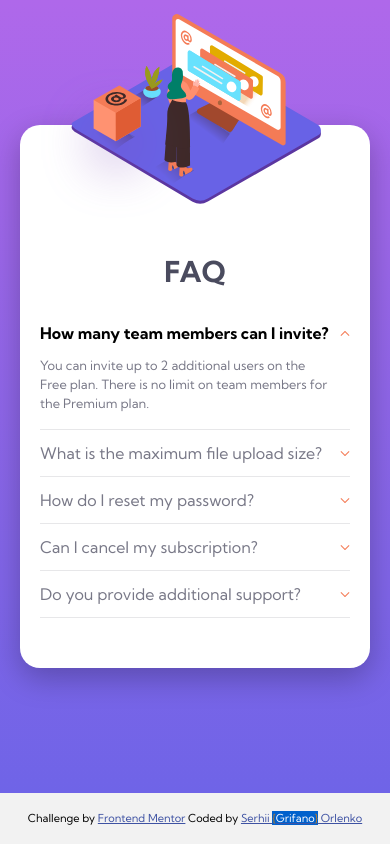
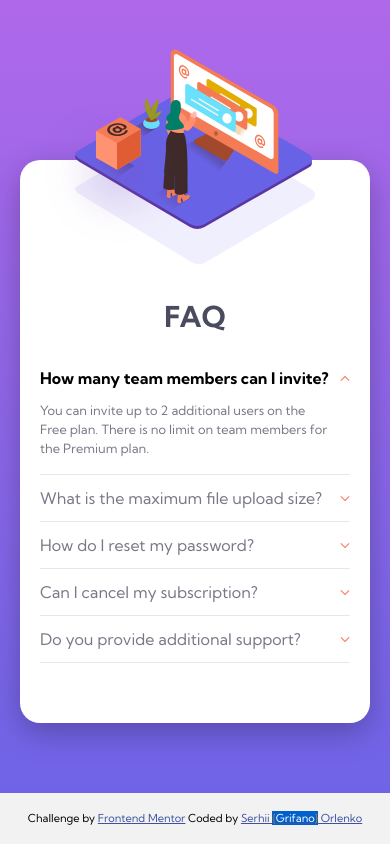
Before and after one commit to Grifano/FM__FAQ, a plain HTML site: page index.html in a window 390 px wide. Drawn offline with Linux system fonts and the light colour scheme.

Commit message:
RWD: Fixing Alignments; Images: Fixing Positioning;

```diff
--- a/css/style.css
+++ b/css/style.css
@@ -27,8 +27,7 @@ ul {
 }
 /*** Main Styles ***/
 .faq {
-	padding: 60px 0;
-	margin: 0 20px;
+	margin: 0 100px;
 	background-color: #ffffff;
 	position: relative;
 	border-radius: 20px;
@@ -36,31 +35,40 @@ ul {
 }
 .faq__row {
 	display: flex;
-	align-items: center;
+	/* align-items: center; */
 }
 .faq__column {
 	flex: 1 0 50%;
 }
 .images {
 	overflow: hidden;
+	padding-top: 180px;
+	background-size: 180%;
+	background-image: url("../images/bg-pattern-desktop.svg");
+	background-repeat: no-repeat;
+	background-position: 120% 70%;
 }
 .images--image-big {
+	display: inline-block;
+	width: 100%;
+	height: 100%;
 	position: relative;
 	left: -78px;
+	bottom: 78px;
 }
 .images--image-big img {
 	display: block;
-	width: 100%;
-	height: 100%;
+	max-width: 100%;
 	object-fit: cover;
 }
 
 .images--image-small {
 	position: absolute;
-	top: 192px;
-	left: -122px;
-	width: 170px;
-	height: 170px;
+	top: 222px;
+	left: -140px;
+}
+.faq__content {
+	padding: 60px 40px 0;
 }
 .faq__title {
 	color: hsl(237, 12%, 33%);
@@ -71,7 +79,6 @@ ul {
 }
 .accordion {
 	max-width: 350px;
-	margin-right: 90px;
 }
 .accordion__item {
 	color: hsl(240, 6%, 50%);
@@ -154,28 +161,50 @@ ul {
 	background-color: #0061cc;
 }
 /**** Media Queries ****/
+@media (max-width: 991px) {
+	.faq {
+		margin: 0 20px;
+	}
+	.faq__content {
+		padding: 60px 10px 40px;
+	}
+}
 @media (max-width: 799px) {
-	.main-page {
-		margin: 0 10px;
+	.accordion {
+		margin: 0;
 	}
 	.faq {
-		padding: 130px 20px 50px;
-	}
-	.accordion {
-		margin: 0;
+		margin: 120px 20px 30px;
 	}
 	.faq__row {
 		flex-direction: column;
 	}
+	.images {
+		height: 120px;
+		overflow: visible;
+		padding-top: 0;
+		background-size: auto;
+		background-image: url("../images/bg-pattern-mobile.svg");
+		background-repeat: no-repeat;
+		background-position: 50% 0;
+		text-align: center;
+	}
+	.images--image-big {
+		display: inline-block;
+		width: auto;
+		height: auto;
+		position: static;
+	}
+	.images--image-big {
+		position: relative;
+		left: -16px;
+		top: -111px;
+	}
 	.images--image-small {
 		display: none;
 	}
-	.images--image-big {
-		width: 80%;
-		position: absolute;
-		top: 0;
-		left: 50%;
-		transform: translate(-55%, -54%);
+	.faq__content {
+		padding: 20px 20px 60px;
 	}
 	.faq__title {
 		text-align: center;
--- a/index.html
+++ b/index.html
@@ -35,6 +35,7 @@
           </div>
         </div>
         <div class="faq__column">
+          <div class="faq__content">
             <h1 class="faq__title">FAQ</h1>
             <div id="accordion" class="accordion">
               <div class="accordion__item">
@@ -83,6 +84,7 @@
             </div>
           </div>
         </div>
+      </div>
     </section>
 
   </main>
```
Lines whose indentation alone changed are shown as unchanged.
